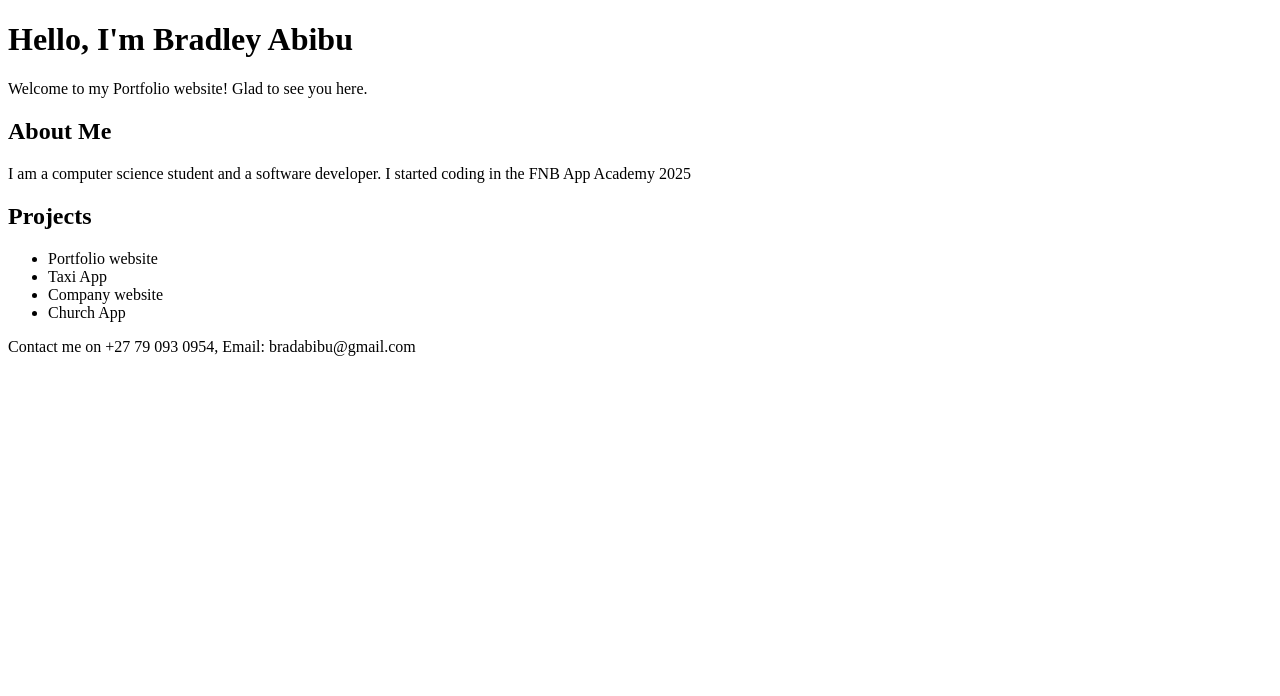
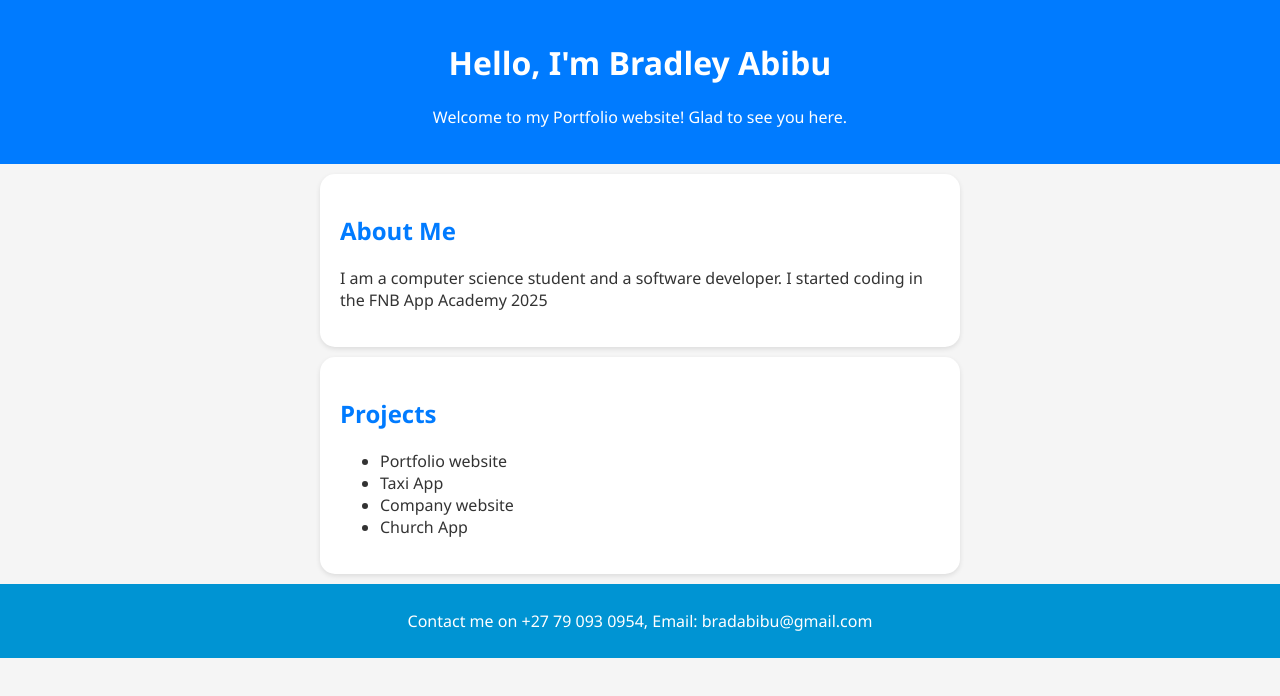
Before and after one commit to BradleyTech/Portfolio-website, a plain HTML site: page index.html in a window 1280 px wide. Drawn offline with Linux system fonts and the light colour scheme.

Commit message:
Added some styling to our Portfolio Website
First version of portfolio done with styling complete

```diff
--- a/index.html
+++ b/index.html
@@ -4,6 +4,7 @@
     <meta charset="UTF-8">
     <meta name="viewport" content="width=device-width, initial-scale=1.0">
     <title>Bradley Abibu - Portfolio</title>
+    <link rel="stylesheet" href="style.css">
 </head>
 <body>
     <header>
--- a/style.css
+++ b/style.css
@@ -0,0 +1,38 @@
+body{
+    font-family: 'Segoe UI', Tahoma, Geneva, Verdana, sans-serif;
+    background-color: whitesmoke;
+    color: #333;
+    margin: 0;
+    padding: 0;
+}
+
+header {
+    background: #007bff ;
+    color: #fff;
+    padding: 20px;
+    text-align: center;
+}
+
+section {
+    padding: 20px;
+    margin: 10px auto;
+    max-width: 600px;
+    background-color: white;
+    border-radius: 15px;
+    box-shadow: 0 2px 5px rgba(0,0,0,0.1);
+}
+
+h2 {
+    color: #007bff;
+}
+
+footer{
+    text-align: center;
+    padding: 10px;
+    background-color: #0094d3;
+    color: #FFFFFF;
+}
+
+.about {
+    padding: 20px;
+}
```
